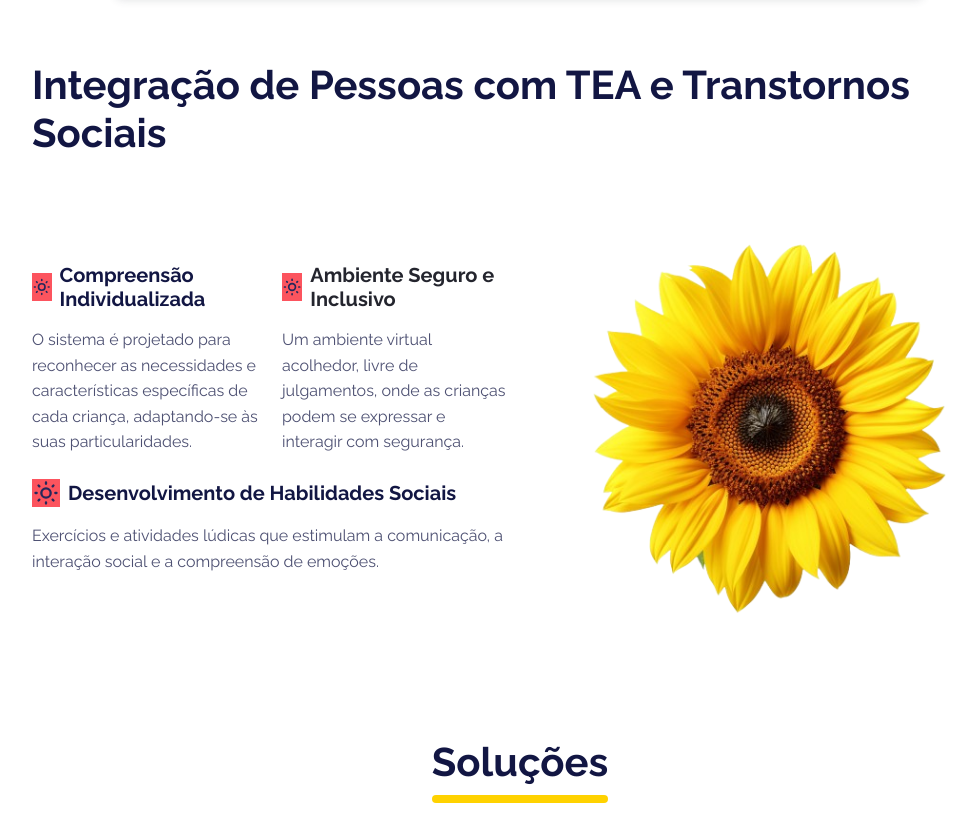
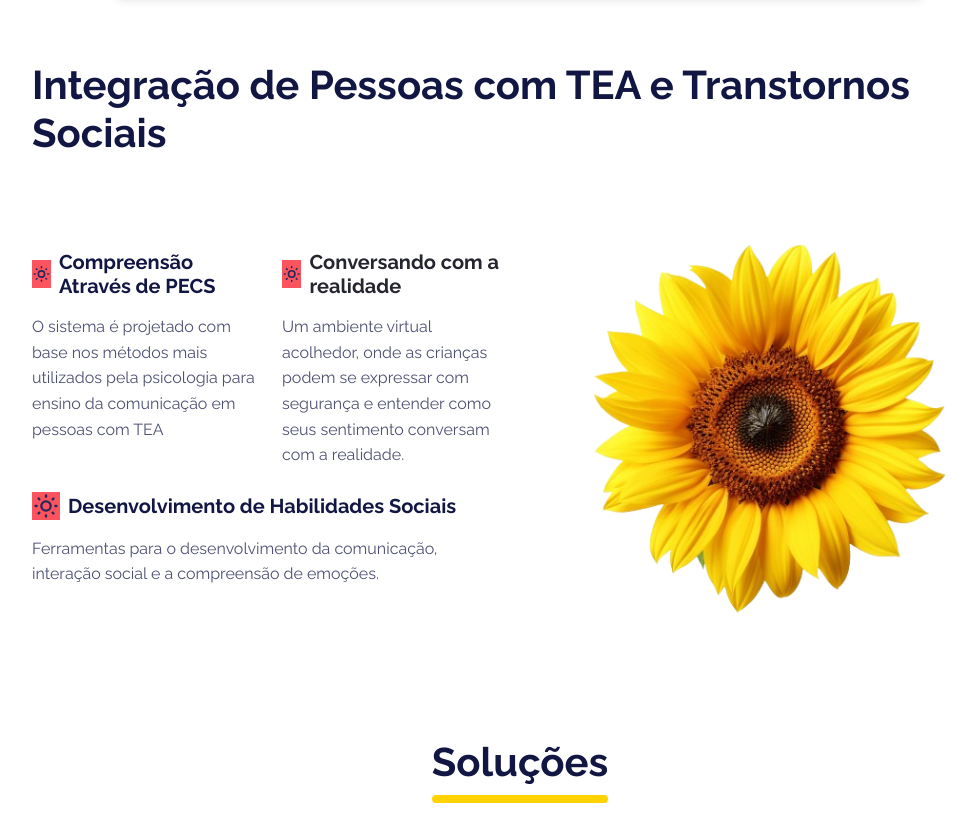
Before and after one commit to rideckszz/socioLink, a Django app: page / in a window 1280 px wide. Shown: the part 969-1796 px from the top of the page, without its empty margins (120-1097 px from the left). Run offline with Django 4.2, Linux system fonts and the light colour scheme; some libraries are stand-ins or nearby versions; some web fonts are replaced.

Commit message:
GoogleAnalytics

```diff
--- a/webcam/templates/webcam/index.html
+++ b/webcam/templates/webcam/index.html
@@ -19,6 +19,15 @@
             t=l.createElement(r);t.async=1;t.src="https://www.clarity.ms/tag/"+i;
             y=l.getElementsByTagName(r)[0];y.parentNode.insertBefore(t,y);
         })(window, document, "clarity", "script", "n1pu6mgxgd");
+    </script>
+    <!-- Google tag (gtag.js) -->
+    <script async src="https://www.googletagmanager.com/gtag/js?id=G-QSDBB0TJNS"></script>
+    <script>
+    window.dataLayer = window.dataLayer || [];
+    function gtag(){dataLayer.push(arguments);}
+    gtag('js', new Date());
+
+    gtag('config', 'G-QSDBB0TJNS');
     </script>
 
 </head>
@@ -83,9 +92,9 @@
                                         <path d="M12 12m-4 0a4 4 0 1 0 8 0a4 4 0 1 0 -8 0"></path>
                                         <path d="M3 12h1m8 -9v1m8 8h1m-9 8v1m-6.4 -15.4l.7 .7m12.1 -.7l-.7 .7m0 11.4l.7 .7m-12.1 -.7l-.7 .7"></path>
                                     </svg>
-                                    <h5 class="fw-bold mb-0 ms-2">Compreensão Individualizada</h5>
+                                    <h5 class="fw-bold mb-0 ms-2">Compreensão Através de PECS</h5>
                                 </div>
-                                <p class="text-muted my-3">O sistema é projetado para reconhecer as necessidades e características específicas de cada criança, adaptando-se às suas particularidades.</p>
+                                <p class="text-muted my-3">O sistema é projetado com base nos métodos mais utilizados pela psicologia para ensino da comunicação em pessoas com TEA</p>
                             </div>
                             <div class="col text-center text-md-start">
                                 <div class="d-flex justify-content-center align-items-center justify-content-md-start"><svg xmlns="http://www.w3.org/2000/svg" width="1em" height="1em" viewBox="0 0 24 24" stroke-width="2" stroke="currentColor" fill="none" stroke-linecap="round" stroke-linejoin="round" class="icon icon-tabler icon-tabler-sun fs-3 text-primary bg-secondary">
@@ -93,9 +102,9 @@
                                         <path d="M12 12m-4 0a4 4 0 1 0 8 0a4 4 0 1 0 -8 0"></path>
                                         <path d="M3 12h1m8 -9v1m8 8h1m-9 8v1m-6.4 -15.4l.7 .7m12.1 -.7l-.7 .7m0 11.4l.7 .7m-12.1 -.7l-.7 .7"></path>
                                     </svg>
-                                    <h5 class="fw-bold mb-0 ms-2" style="--bs-primary: #24252e;--bs-primary-rgb: 36,37,46;--bs-secondary: #790c14;--bs-secondary-rgb: 121,12,20;--bs-body-color: #24252e;border-color: #24252e;color: #24252e;">Ambiente Seguro e Inclusivo</h5>
+                                    <h5 class="fw-bold mb-0 ms-2" style="--bs-primary: #24252e;--bs-primary-rgb: 36,37,46;--bs-secondary: #790c14;--bs-secondary-rgb: 121,12,20;--bs-body-color: #24252e;border-color: #24252e;color: #24252e;">Conversando com a realidade</h5>
                                 </div>
-                                <p class="text-muted my-3">Um ambiente virtual acolhedor, livre de julgamentos, onde as crianças podem se expressar e interagir com segurança.</p>
+                                <p class="text-muted my-3">Um ambiente virtual acolhedor, onde as crianças podem se expressar com segurança e entender como seus sentimento conversam com a realidade.</p>
                             </div>
                             <div class="col-lg-12 text-center text-md-start">
                                 <div class="d-flex justify-content-center align-items-center justify-content-md-start"><svg xmlns="http://www.w3.org/2000/svg" width="1em" height="1em" viewBox="0 0 24 24" stroke-width="2" stroke="currentColor" fill="none" stroke-linecap="round" stroke-linejoin="round" class="icon icon-tabler icon-tabler-sun fs-3 text-primary bg-secondary">
@@ -105,7 +114,7 @@
                                     </svg>
                                     <h5 class="fw-bold mb-0 ms-2">Desenvolvimento de Habilidades Sociais</h5>
                                 </div>
-                                <p class="text-muted my-3">Exercícios e atividades lúdicas que estimulam a comunicação, a interação social e a compreensão de emoções.</p>
+                                <p class="text-muted my-3">Ferramentas para o desenvolvimento da comunicação, interação social e a compreensão de emoções.</p>
                             </div>
                         </div>
                     </div>
```
Also changed, not shown: webcam/templates/webcam/404.html (+9 -0 lines), webcam/templates/webcam/500.html (+9 -0 lines), webcam/templates/webcam/emocionAI.html (+9 -0 lines), webcam/templates/webcam/escreveAI.html (+9 -0 lines), webcam/templates/webcam/features.html (+9 -0 lines), webcam/templates/webcam/referencias.html (+9 -0 lines), webcam/templates/webcam/sobre.html (+9 -0 lines).
